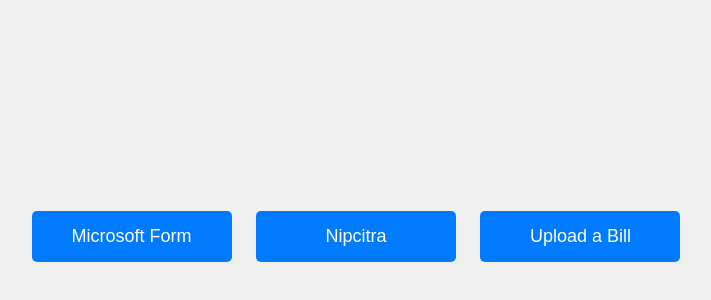
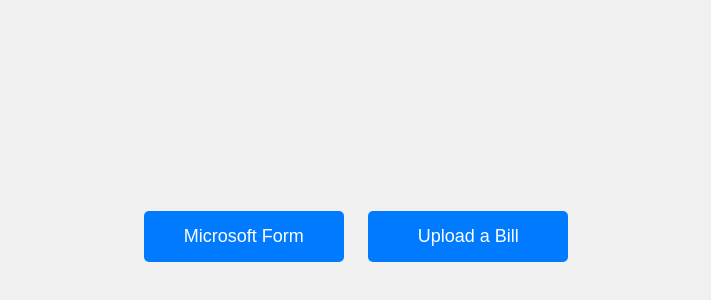
Before and after one commit to njamudiya/redirect-expenses, a plain HTML site: page index.html in a window 1280 px wide. Shown: the part 164-464 px from the top of the page, without its empty margins (284-995 px from the left). Drawn offline with Linux system fonts and the light colour scheme.

Commit message:
Update index.html

```diff
--- a/index.html
+++ b/index.html
@@ -46,7 +46,6 @@
 <body>
     <div class="container">
         <a href="/ms" class="button">Microsoft Form</a>
-        <a href="/nc" class="button">Nipcitra</a>
         <a href="/uploadbill" class="button">Upload a Bill</a>
     </div>
 </body>
```
